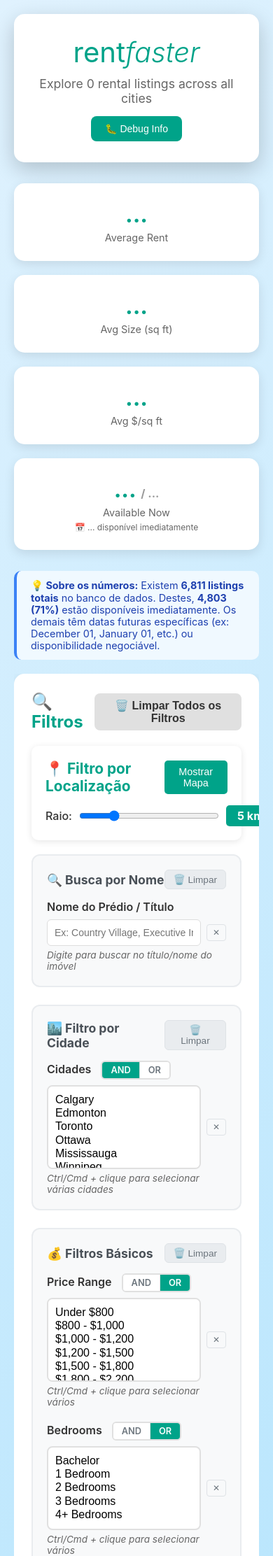
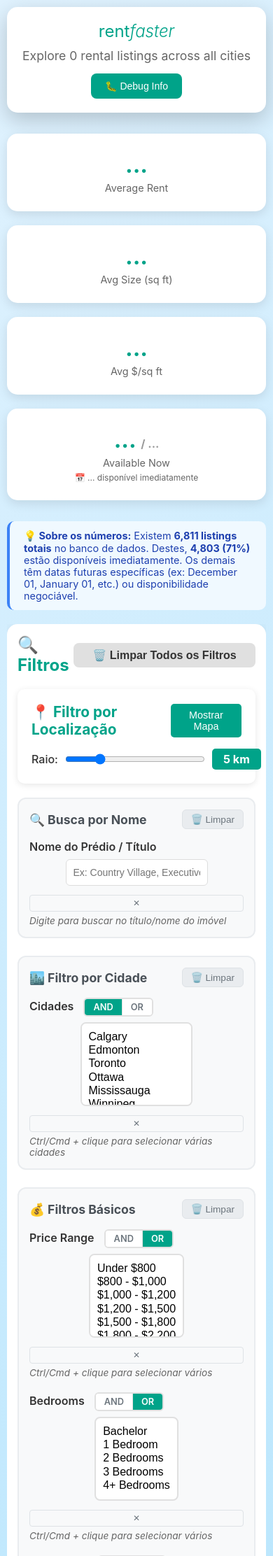
Before and after one commit to angelocarlotto/RentFaster-Scraper---Explorer, a Flask app: page / in a window 390 px wide. Shown: the top 2224 px of the page at 70% size. Run offline with Flask 3, Linux system fonts and the light colour scheme; parts of the project's set-up code (start-up, migrations or seed data) failed here and were passed over.

Commit message:
uptimized for mobile

```diff
--- a/templates/index.html
+++ b/templates/index.html
@@ -60,6 +60,10 @@
 
         /* Responsive layout for mobile */
         @media (max-width: 768px) {
+            body {
+                padding: 10px;
+            }
+
             .main-layout {
                 grid-template-columns: 1fr;
             }
@@ -69,6 +73,31 @@
                 top: 0;
                 max-height: none;
                 margin-bottom: 20px;
+            }
+
+            header {
+                padding: 20px;
+            }
+
+            h1 {
+                font-size: 2em;
+            }
+
+            .subtitle {
+                font-size: 0.95em;
+            }
+
+            .stats-grid {
+                grid-template-columns: repeat(2, 1fr);
+                gap: 10px;
+            }
+
+            .stat-card {
+                padding: 15px;
+            }
+
+            .stat-value {
+                font-size: 1.5em;
             }
         }
 
@@ -572,6 +601,56 @@
 
             .filter-grid {
                 grid-template-columns: 1fr;
+            }
+
+            .filters {
+                padding: 15px;
+            }
+
+            .action-buttons {
+                flex-direction: column;
+                gap: 10px;
+            }
+
+            .btn {
+                width: 100%;
+                padding: 15px;
+            }
+
+            .filter-section {
+                padding: 15px;
+            }
+
+            .operator-toggle {
+                flex-wrap: wrap;
+            }
+
+            .checkbox-group {
+                flex-direction: column;
+                gap: 10px;
+            }
+        }
+
+        @media (max-width: 480px) {
+            h1 {
+                font-size: 1.5em;
+            }
+
+            .stats-grid {
+                grid-template-columns: 1fr;
+            }
+
+            .listing-image {
+                height: 200px;
+            }
+
+            .filter-input-wrapper {
+                flex-direction: column;
+            }
+
+            .clear-filter-btn {
+                width: 100%;
+                margin-top: 5px;
             }
         }
 
```
